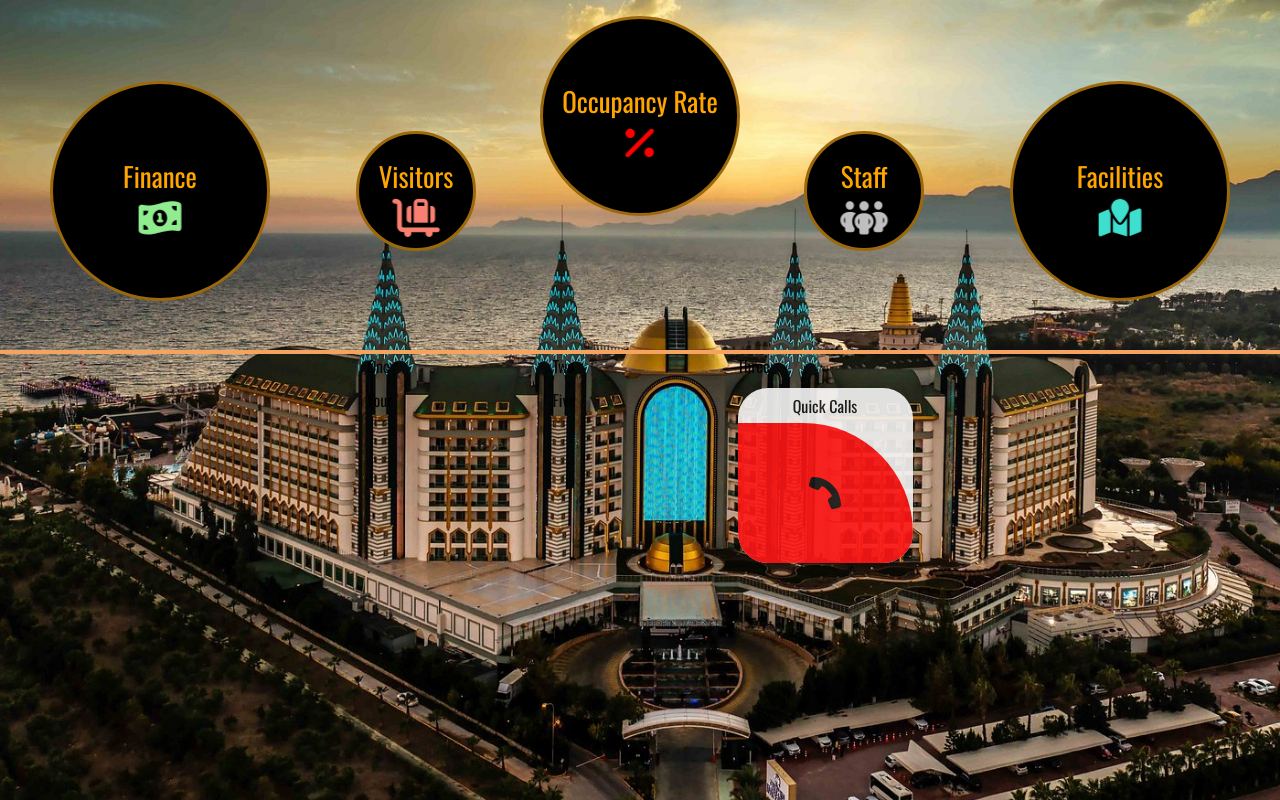
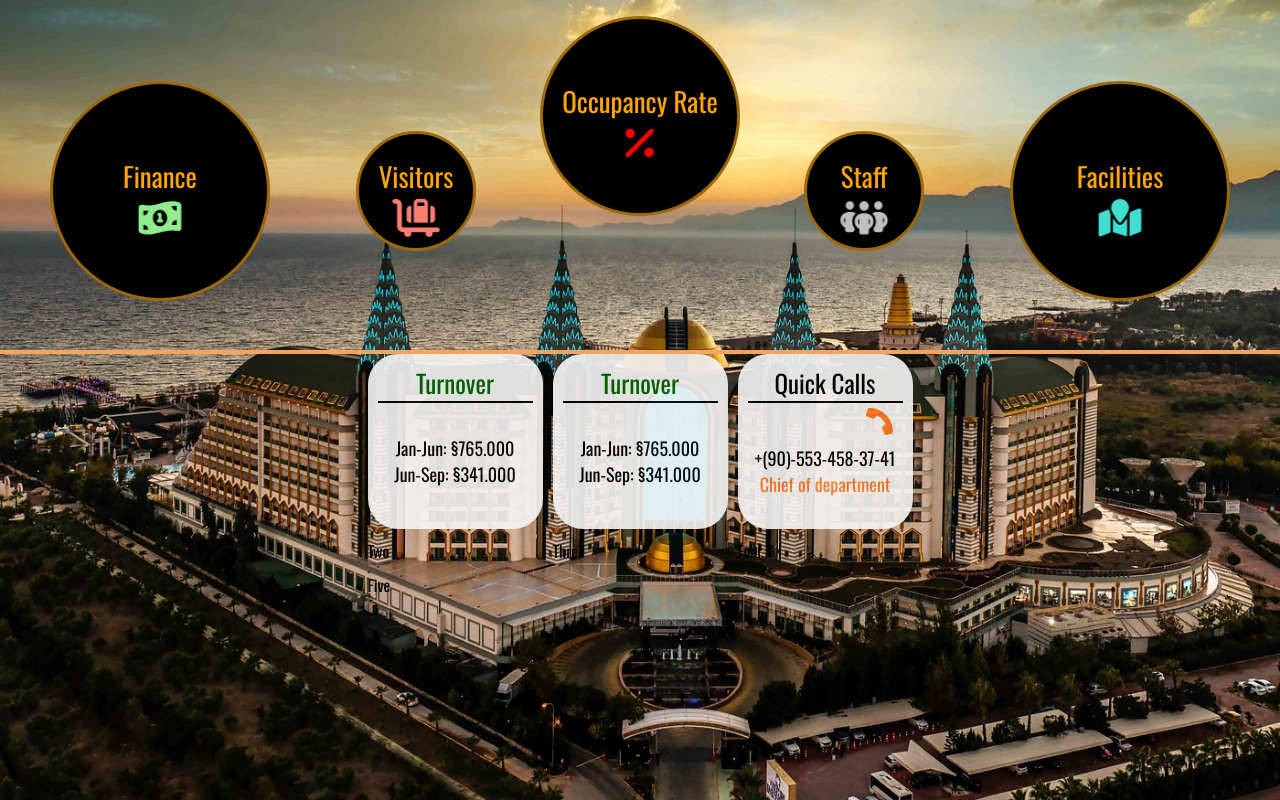
Before and after one commit to codeyourwaytofreedom/dashboard, a React (Create React App) app: page / in a window 1280 px wide. Built offline with nearby package versions, Linux system fonts and the light colour scheme; a web font is replaced by a local one.

Commit message:
Details component 70% done. Cell components created. Existing code is being component-ized to allow... customisation.
Great Progress today. Things look smooth.

Keep going.

Remember why you started.

```diff
--- /dev/null
+++ b/src/components/details/cell.js
@@ -0,0 +1,19 @@
+
+
+
+
+const Cell = () => {
+    return (
+        <div className="details_kernel_cell">
+                        <div className='details_kernel_cell_title'><span style={{color:"darkgreen"}}>Turnover</span></div>
+                        <div className='details_kernel_cell_content'>
+                            <div>
+                                <span>Jan-Jun:  §765.000</span><br />
+                                <span>Jun-Sep:  §341.000</span>
+                            </div>
+                        </div>
+                    </div>
+     );
+}
+
+export default Cell;
--- a/src/components/details/details.css
+++ b/src/components/details/details.css
@@ -11,37 +11,45 @@
   grid-template-columns: 1fr 1fr 1fr;
   gap: 10px;
 }
-.details_kernel div {
-  /*             display: grid;
-              justify-content: center;
-              align-items: center; */
-  opacity: 0.9;
-}
-.details_kernel .quick_calls {
+.details_kernel_cell {
   display: grid;
   width: 175px;
   aspect-ratio: 1/1;
-  grid-template-rows: 1fr 4fr;
+  grid-template-rows: 1fr 3fr;
   border-radius: 30px;
+  padding: 10px;
   background-color: whitesmoke;
+  opacity: 0.9;
 }
-.details_kernel .quick_calls_text {
+.details_kernel_cell_title {
   display: grid;
   justify-content: center;
   align-items: center;
   border: none;
+  font-size: 25px;
+  border-bottom: 2px solid black;
 }
-.details_kernel .quick_calls_icon {
+.details_kernel_cell_content {
   display: grid;
   justify-content: center;
   align-items: center;
-  border: none;
-  border-radius: 30px;
-  border-top-left-radius: 0px;
-  border-top-right-radius: 110px;
-  background-color: red;
   position: relative;
-  opacity: 0.9;
+  font-size: large;
+  text-align: center;
+}
+.details_kernel_cell_content #icon {
+  display: grid;
+  align-self: start;
+  position: absolute;
+  right: 10px;
+  top: 5px;
+}
+.details_kernel_cell_content #number {
+  display: grid;
+  justify-content: center;
+  align-items: center;
+  position: relative;
+  top: 10px;
 }
 
 @media (max-width: 767.98px) {
--- a/src/components/details/details.js
+++ b/src/components/details/details.js
@@ -3,21 +3,40 @@ import { faPhoneFlip } from '@fortawesome/free-solid-svg-icons';
 
 
 import "./details.css";
+import Cell from './cell';
 const Details = () => {
     return (
         <div className="details">
             <div className="details_kernel">
-                    <div>One</div>
+                    <div className="details_kernel_cell">
+                        <div className='details_kernel_cell_title'><span style={{color:"darkgreen"}}>Turnover</span></div>
+                        <div className='details_kernel_cell_content'>
+                            <div>
+                                <span>Jan-Jun:  §765.000</span><br />
+                                <span>Jun-Sep:  §341.000</span>
+                            </div>
+                        </div>
+                    </div>
+                    <Cell/>
+                    <div className="details_kernel_cell">
+                        <div className='details_kernel_cell_title'>Quick Calls</div>
+                        <div className='details_kernel_cell_content'>
+                            <span id='icon'>
+                                <FontAwesomeIcon icon={faPhoneFlip} rotation={270} size={"xl"} color={"#ff7b25"}/>
+                            </span>
+                            <div id='number'>
+                                <span>+(90)-553-458-37-41</span>
+                                <span style={{color:"#ff7b25"}}>Chief of department</span>
+                            </div>
+                        </div>
+                    </div>
+
+
                     <div>Two</div>
                     <div>Three</div>
                     <div>Four</div>
                     <div>Five</div>
-                    <div className='quick_calls'>
-                        <div className='quick_calls_text'>Quick Calls</div>
-                        <div className='quick_calls_icon'>
-                            <FontAwesomeIcon icon={faPhoneFlip} rotation={270} size={"2x"}/>
-                        </div>
-                    </div>
+
             </div>
         </div>
      );
--- a/src/components/details/details.scss
+++ b/src/components/details/details.scss
@@ -1,51 +1,54 @@
+@mixin grid-center {
+    display: grid;
+    justify-content: center;
+    align-items: center;
+}
+
 .details {
     width: 100vw;
     border-top: 4px solid sandybrown;
     position: relative;
-    display: grid;
-    justify-content: center;
-    align-items: center;
+    @include grid-center;
     &_kernel{
         display: grid;
         grid-template-columns: 1fr 1fr 1fr;
         gap: 10px;
-        div{
-/*             display: grid;
-            justify-content: center;
-            align-items: center; */
-            //border: 2px solid black;
-            //background-color: white;
-            //width: 175px;
-
-            opacity: 0.9;
-        }
-        .quick_calls{
+        @mixin fundamentals {
             display: grid;
             width: 175px;
             aspect-ratio: 1/1;
-            grid-template-rows: 1fr 4fr;
+            grid-template-rows: 1fr 3fr;
             border-radius: 30px;
+            padding: 10px;
             background-color: whitesmoke;
-            &_text{
-                display: grid;
-                justify-content: center;
-                align-items: center;
+            opacity: 0.9;
+        }
+        &_cell{
+            @include fundamentals;
+            &_title{
+                @include grid-center;
                 border: none;
-
-
+                font-size: 25px;
+                border-bottom: 2px solid black;
 
             }
-            &_icon{
-                display: grid;
-                justify-content: center;
-                align-items: center;
-                border: none;
-                border-radius: 30px;
-                border-top-left-radius: 0px;
-                border-top-right-radius: 110px;
-                background-color: red;
+            &_content{
+                @include grid-center;
                 position: relative;
-                opacity: 0.9;
+                font-size: large;
+                text-align: center;
+                #icon{
+                    display: grid;
+                    align-self: start;
+                    position: absolute;
+                    right: 10px;
+                    top: 5px;
+                }
+                #number{
+                    @include grid-center;
+                    position: relative;
+                    top: 10px;
+                }
             }
         }
     }
```
Also changed, not shown: 1 other file (tests, documents, lock files or other folders).
